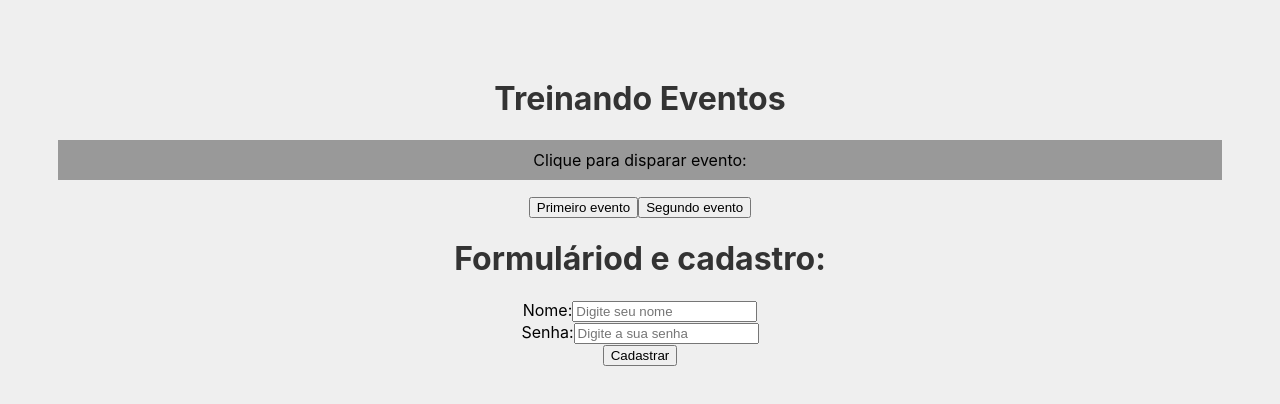
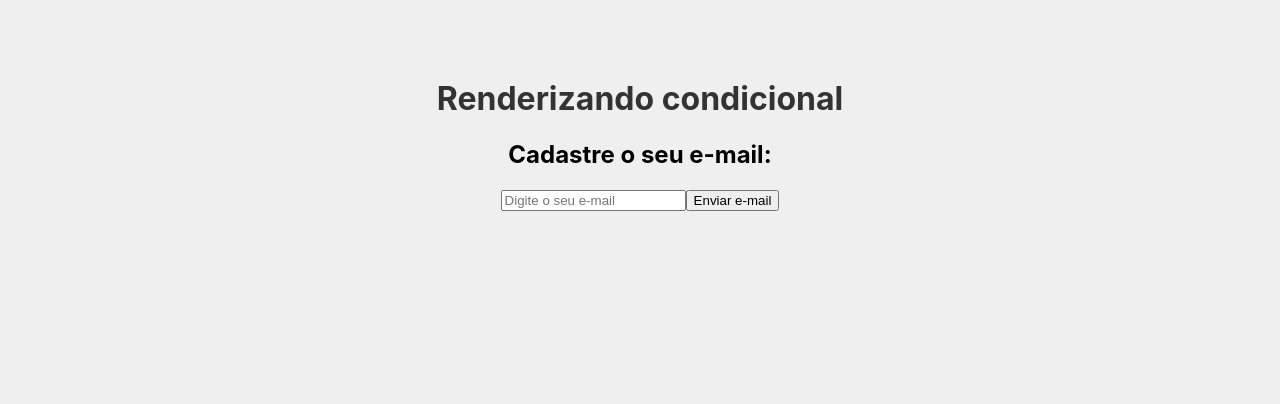
Before and after one commit to allangadelha/estudos-react, a React (Create React App) app: page / in a window 1280 px wide. Shown: the top 404 px of the page. Built offline with nearby package versions, Linux system fonts and the light colour scheme.

Commit message:
Renderizando condicional

```diff
--- a/src/App.js
+++ b/src/App.js
@@ -1,14 +1,12 @@
 import './App.css';
-import Evento from './components/Evento';
-import Form from './components/Form';
+import Condicional from './components/Condicional';
 
 function App() {
 
   return (
     <div className="App">
-      <h1>Treinando Eventos</h1>
-      <Evento numero="1"/>
-      <Form />
+      <h1>Renderizando condicional</h1>
+      <Condicional />
     </div>
   );
 }
--- /dev/null
+++ b/src/components/Condicional.js
@@ -0,0 +1,43 @@
+import { useState } from 'react';
+
+function Condicional() {
+
+    const [email, setEmail] = useState();
+    const [userEmail, setUserEmail] = useState();
+
+    async function sendEmail(e) {
+        e.preventDefault();
+        await setUserEmail(email);
+        console.log("Enviando e-mail " + userEmail + "!!!")
+    }
+
+    function clearEmail(e) {
+        e.preventDefault();
+        setUserEmail("");
+    }
+
+    return (
+        <>
+            <h2>Cadastre o seu e-mail:</h2>
+            <form>
+                <input
+                    type="email"
+                    id="email"
+                    name="email"
+                    placeholder="Digite o seu e-mail"
+                    onChange={(e) => setEmail(e.target.value)}
+                />
+                <button type="submit" onClick={sendEmail}>Enviar e-mail</button>
+                {userEmail && (
+                    <div>
+                        <p>E-mail do usuário: {userEmail}</p>
+                        <button onClick={clearEmail}>Limpando e-mail</button>
+                    </div>
+                )}
+            </form>
+        </>
+    )
+
+}
+
+export default Condicional;
--- a/src/components/Form.js
+++ b/src/components/Form.js
@@ -12,7 +12,7 @@
 
     return(
         <div>
-            <h1>Formuláriod e cadastro:</h1>
+            <h1>Formulário de cadastro:</h1>
             <form onSubmit={handleCreate}>
                 <div>
                     <label htmlFor="name">Nome:</label>
```
